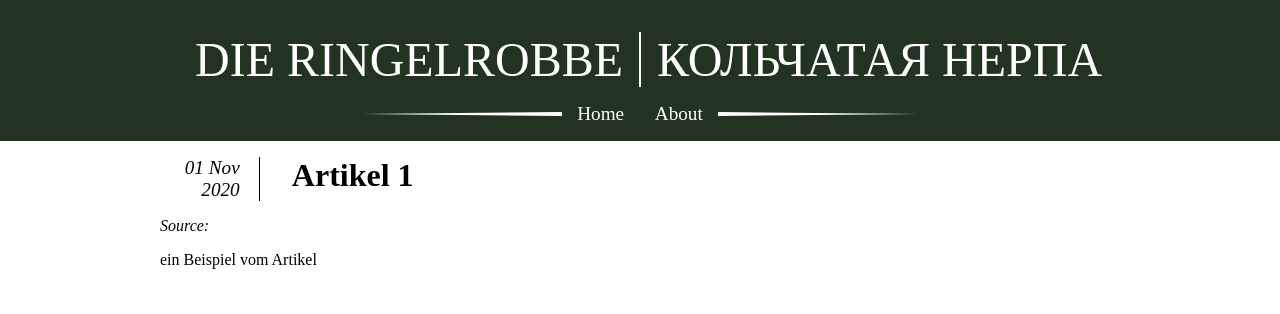
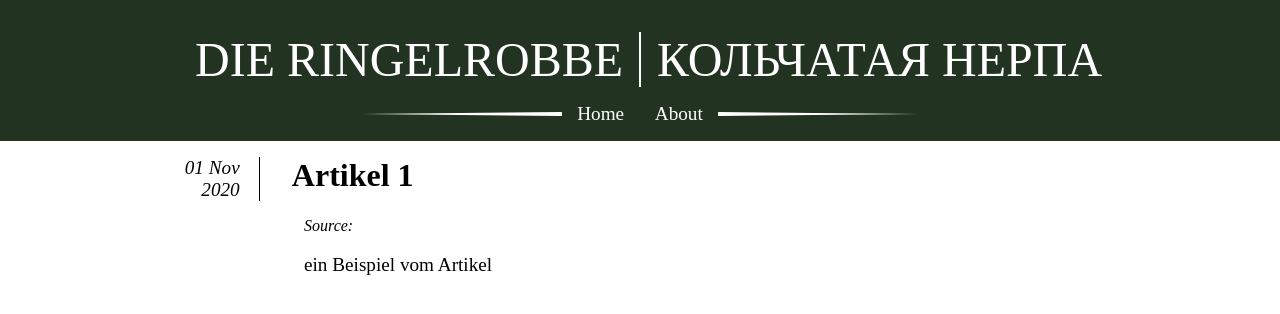
Before and after one commit to the7winds/ringelrobbe-site, a Jekyll site: the page built from articles/deutsch/_posts/2020-11-01-artikel-1.md, in a window 1280 px wide. Shown: the top 314 px of the page. Built offline with Jekyll 4.4.1, drawn with Linux system fonts in a browser that asks for light colours.

Commit message:
make about page tidier

```diff
--- a/_layouts/page.html
+++ b/_layouts/page.html
@@ -2,7 +2,7 @@
 layout: default
 ---
 
-<div>
+<div class="post-container">
   <div>
     {{ page.date | date_to_string }}
   </div>
--- a/_layouts/post.html
+++ b/_layouts/post.html
@@ -13,13 +13,13 @@ source: ""
     </div>
   </div>
 
-  <div class="source-link">
-    Source: <a href="{{ page.source}}">{{ page.source }}</a>
-
-  </div>
-
-  <div>
-    {{ content }}
+  <div class="post-container">
+    <div class="source-link">
+      Source: <a href="{{ page.source}}">{{ page.source }}</a>
+    </div>
+    <div>
+      {{ content }}
+    </div>
   </div>
 
 </div>
--- a/_sass/generic.scss
+++ b/_sass/generic.scss
@@ -48,3 +48,13 @@ body {
     }
   }
 }
+
+.post-container {
+  margin-left: auto;
+  margin-right: auto;
+  width: 70%;
+
+  p {
+    font-size: 1.2rem;
+  }
+}
```
